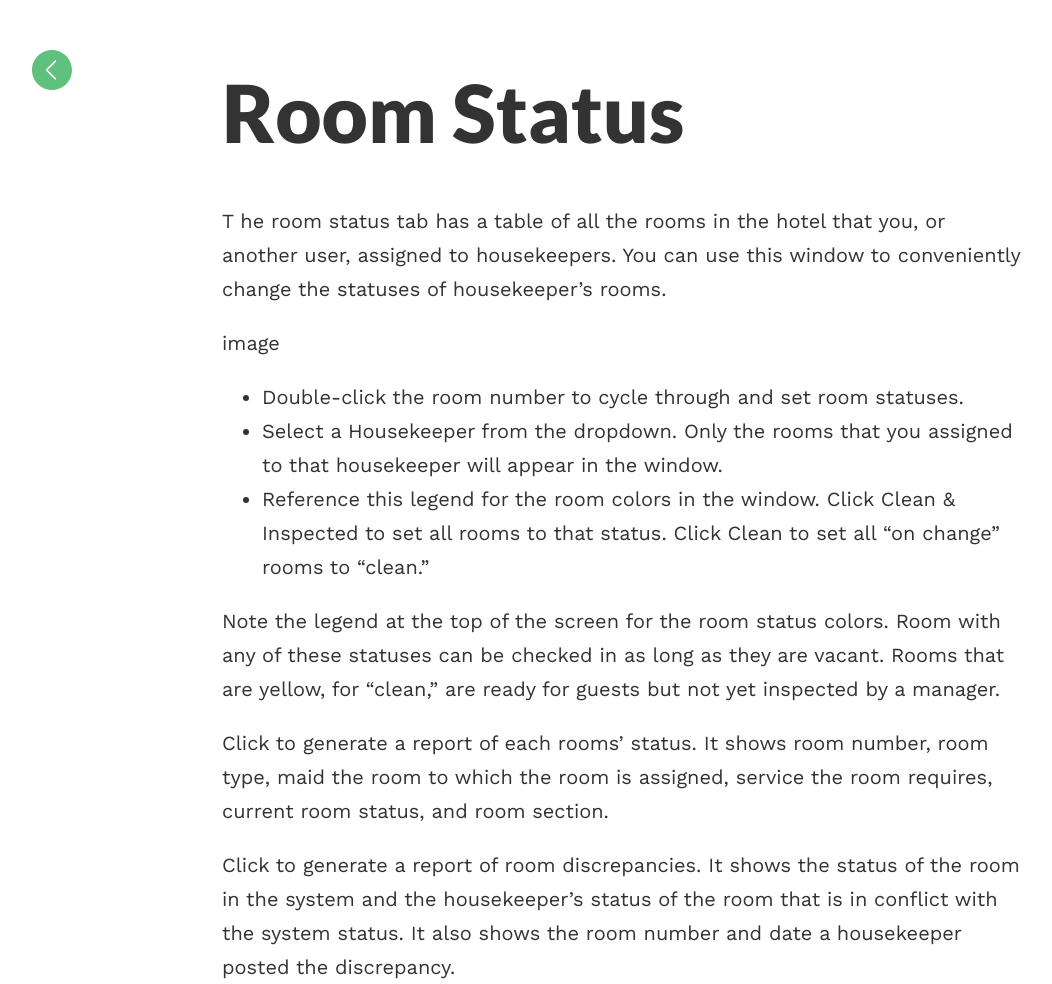
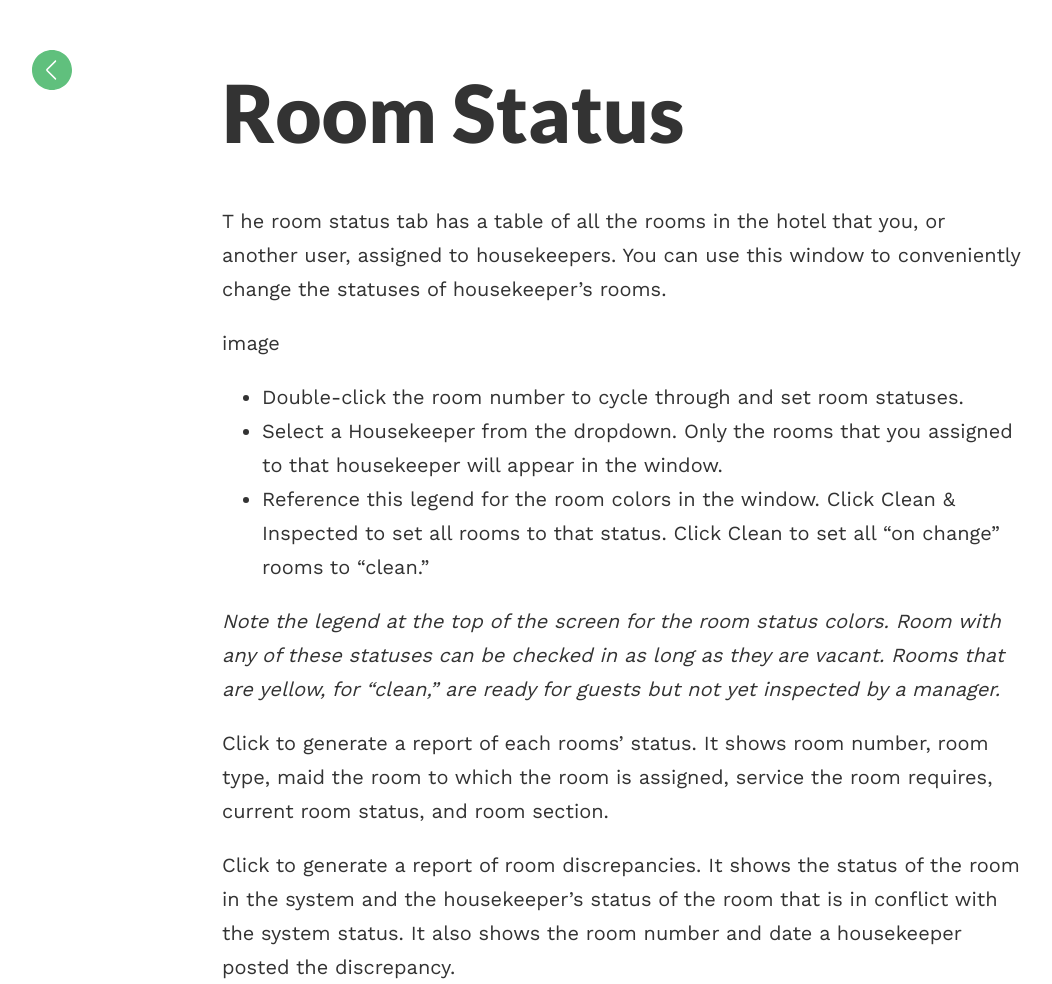
Before and after one commit to blake1ward/portfolio, a Jekyll site: the page built from room-status.md, in a window 1280 px wide. Shown: the whole page, without its empty margins (18-1070 px from the left). Built offline with Jekyll 4.4.1, drawn with Linux system fonts in a browser that asks for light colours.

Commit message:
Update room-status.md

```diff
--- a/room-status.md
+++ b/room-status.md
@@ -16,9 +16,9 @@ housekeeper will appear in the window.
 - Reference this legend for the room colors in the window. Click Clean & Inspected to set all
 rooms to that status. Click Clean to set all “on change” rooms to “clean.”
 
-Note the legend at the top of the screen for the room status colors. Room with any of these
+*Note the legend at the top of the screen for the room status colors. Room with any of these
 statuses can be checked in as long as they are vacant. Rooms that are yellow, for “clean,” are
-ready for guests but not yet inspected by a manager.
+ready for guests but not yet inspected by a manager.*
 
 Click to generate a report of each rooms’ status. It shows room number, room type, maid the
 room to which the room is assigned, service the room requires, current room status, and room
```
